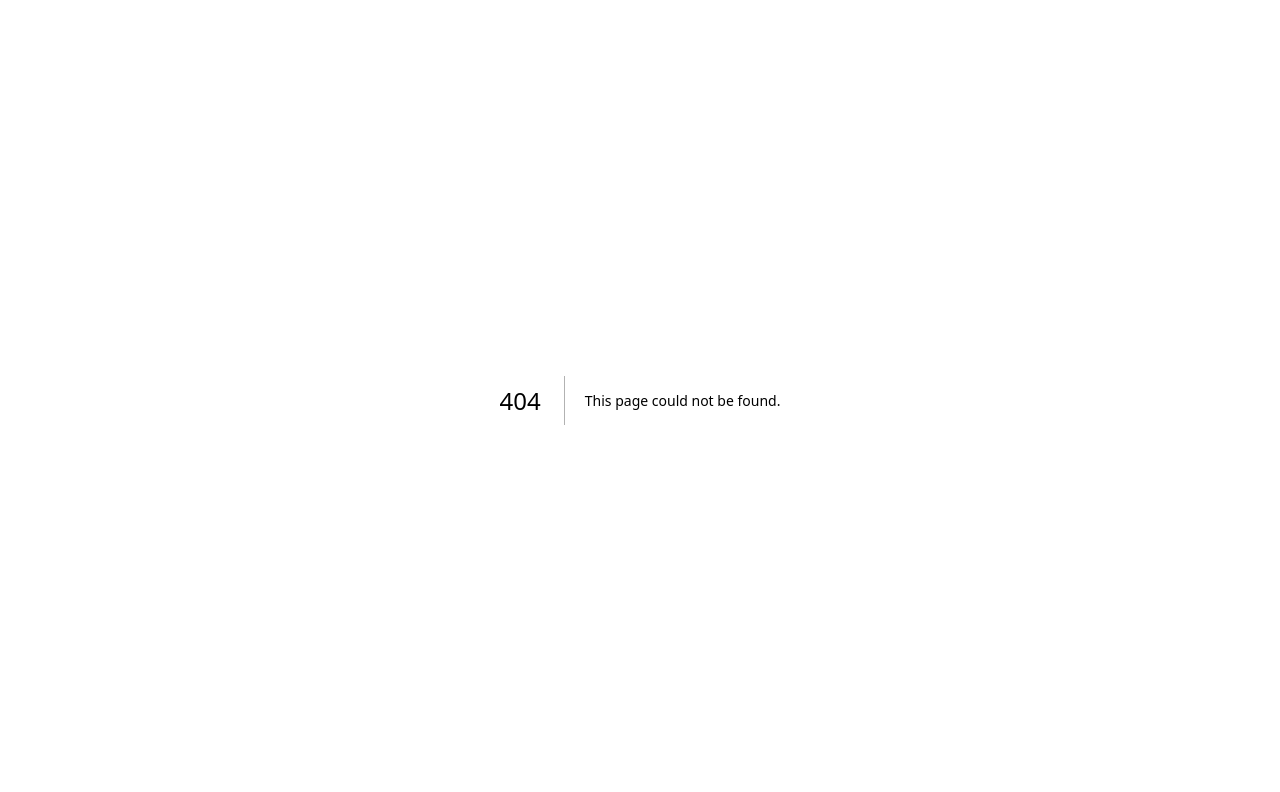
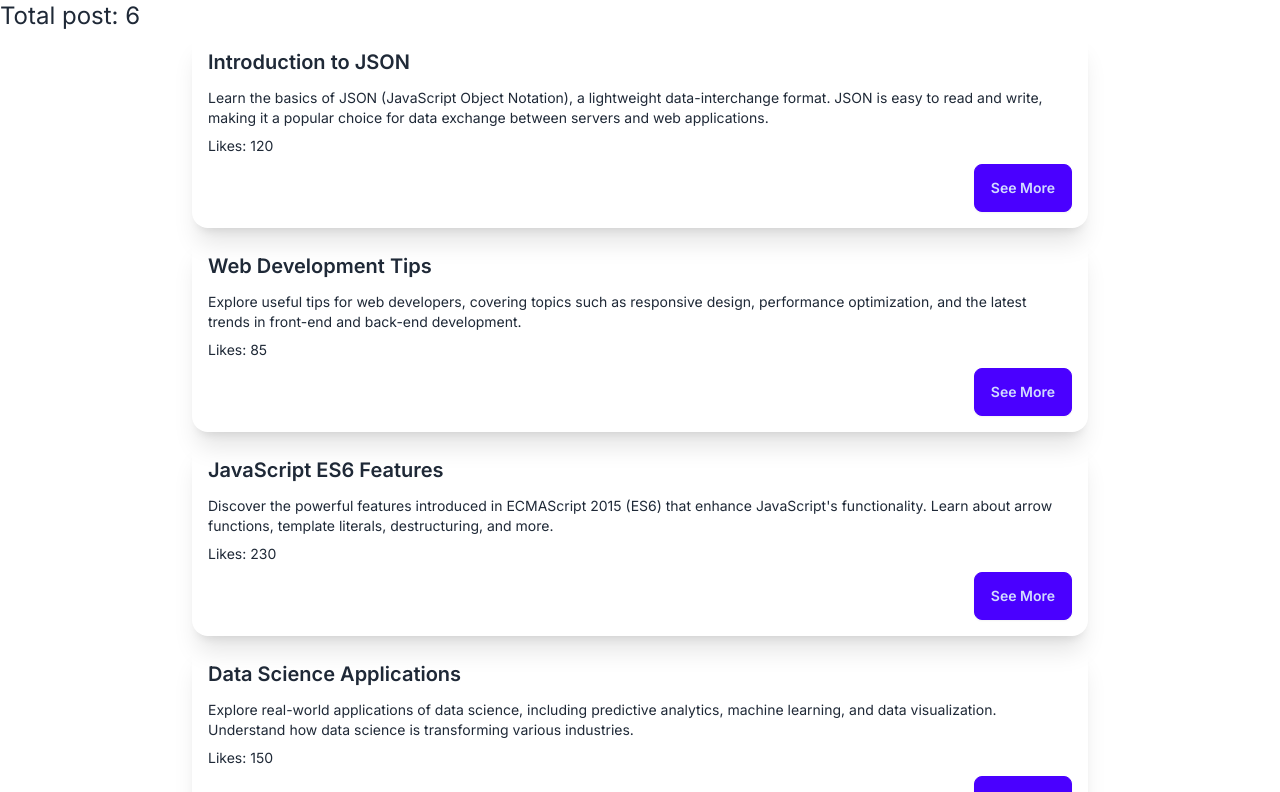
Before and after one commit to jps27CSE/Data_Fetching_Next-JS, a Next.js app: page /posts in a window 1280 px wide. Before the commit this address had no page. Shown: the top 792 px of the page. Built offline with nearby package versions, Linux system fonts and the light colour scheme; data requests are answered from the project's data file.

Commit message:
SSG fetching

```diff
--- a/src/app/layout.js
+++ b/src/app/layout.js
@@ -1,17 +1,17 @@
-import { Inter } from 'next/font/google'
-import './globals.css'
+import { Inter } from "next/font/google";
+import "./globals.css";
 
-const inter = Inter({ subsets: ['latin'] })
+const inter = Inter({ subsets: ["latin"] });
 
 export const metadata = {
-  title: 'Create Next App',
-  description: 'Generated by create next app',
-}
+  title: "Create Next App",
+  description: "Generated by create next app",
+};
 
 export default function RootLayout({ children }) {
   return (
-    <html lang="en">
+    <html lang="en" data-theme="light">
       <body className={inter.className}>{children}</body>
     </html>
-  )
+  );
 }
--- a/src/app/page.js
+++ b/src/app/page.js
@@ -1,7 +1,11 @@
 import React from "react";
 
 const page = () => {
-  return <div>Welcome to next level data fetching</div>;
+  return (
+    <div className="text-4xl text-center">
+      Welcome to next level data fetching
+    </div>
+  );
 };
 
 export default page;
--- /dev/null
+++ b/src/app/posts/page.js
@@ -0,0 +1,36 @@
+const PostPage = async () => {
+  const response = await fetch("http://localhost:5000/posts", {
+    cache: "force-cache", // build time cache {by default}
+  });
+  const posts = await response.json();
+  console.log(posts);
+
+  return (
+    <div className="w-full ">
+      <h1 className="text-2xl">Total post: {posts.length}</h1>
+      {posts.map((post) => (
+        <div
+          key={post.id}
+          className="w-[70%] mx-auto card card-compact mb-2  bg-grey-100 shadow-xl"
+        >
+          <figure>
+            <imgage
+              src="https://daisyui.com/images/stock/photo-1606107557195-0e29a4b5b4aa.jpg"
+              alt="Shoes"
+            />
+          </figure>
+          <div className="card-body">
+            <h2 className="card-title">{post.title}</h2>
+            <p>{post.description}</p>
+            <p>Likes: {post.likesCount}</p>
+            <div className="card-actions justify-end">
+              <button className="btn btn-primary">See More</button>
+            </div>
+          </div>
+        </div>
+      ))}
+    </div>
+  );
+};
+
+export default PostPage;
```
